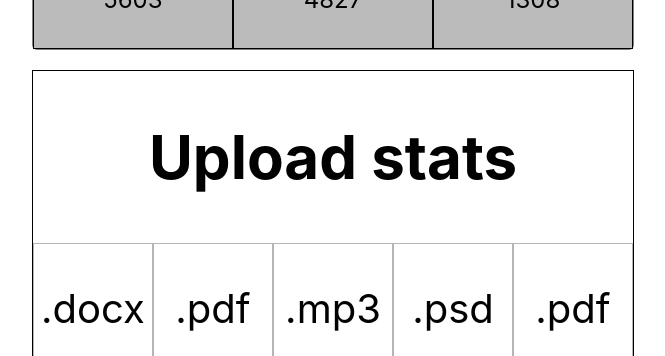
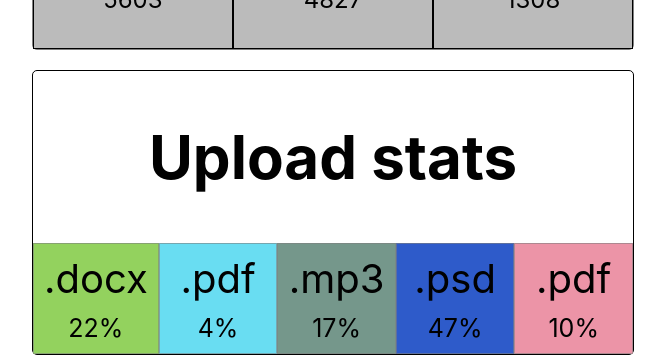
Before and after one commit to Danila-Fateev/goit-react-hw-01-components, a React (Create React App) app: page / in a window 1280 px wide. Shown: the part 596-952 px from the top of the page, without its empty margins (307-972 px from the left). Built offline with nearby package versions, Linux system fonts and the light colour scheme.

Commit message:
random bg colors

```diff
--- a/src/components/Statistics/Statistics.jsx
+++ b/src/components/Statistics/Statistics.jsx
@@ -4,13 +4,14 @@ function generateRandomColorHex() {
   return "#" + ("00000" + Math.floor(Math.random() * Math.pow(16, 6)).toString(16)).slice(-6);
 }
 
-export default function Statistics({props}) {
+export default function Statistics({ props }) {
+
     return (
         <section className={styles.statistics}>
   <h2 className={styles.title} >Upload stats</h2>
 
   <ul className={styles.stat_list}>
-{props.map(el => <li className={styles.item}  id={el.id}>
+{props.map(el => <li className={styles.item} style={{background: generateRandomColorHex()}}  id={el.id}>
     <p className={styles.label} >{el.label}</p>
     <p className={styles.percentage} >{el.percentage}%</p>
     </li>)}
--- a/src/components/Statistics/Statistics.module.css
+++ b/src/components/Statistics/Statistics.module.css
@@ -3,6 +3,7 @@
     border: 1px solid #000;
     width: 600px;
     margin-top: 20px;
+    border-radius: 5px;
 }
 
 .title {
@@ -19,5 +20,16 @@ text-align: center;
 
 .item {
     border: 1px solid rgba(128, 128, 128, 0.582);
-    width: 100%
+    width: 100%;
+    padding: 10px;
 }
+
+.label {
+    margin: 0;
+    margin-bottom: 10px;
+}
+
+.percentage {
+    font-size: 25px;
+    margin: 0;
+}
```
